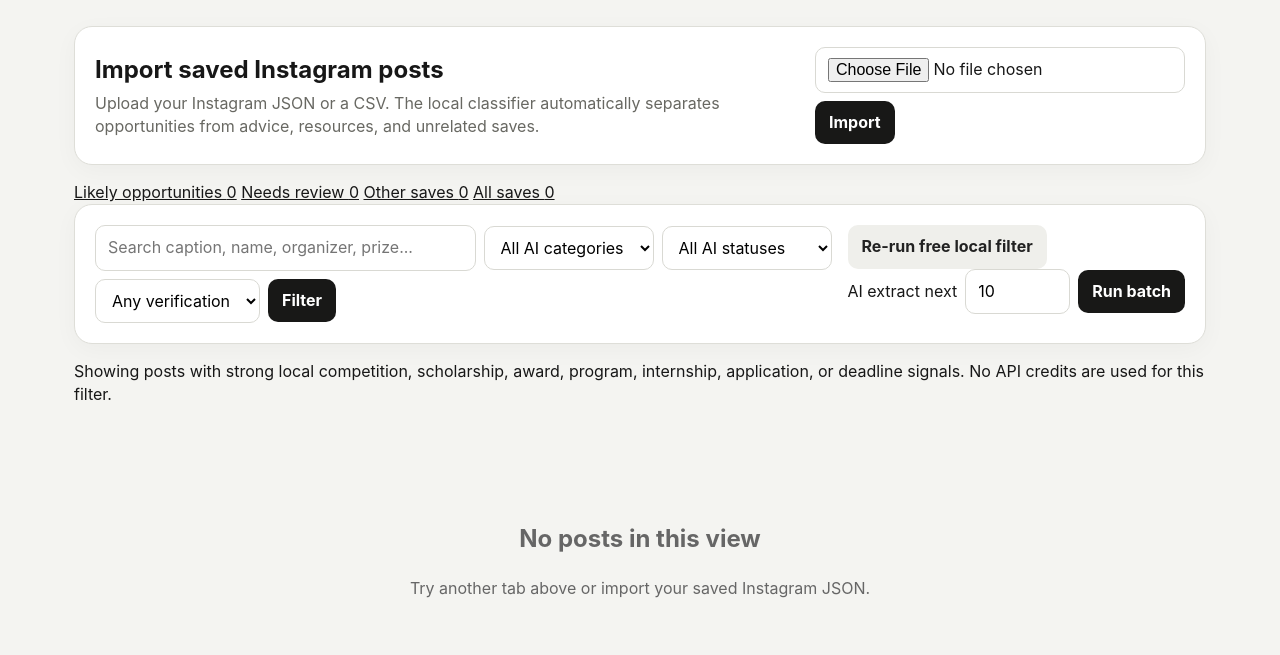
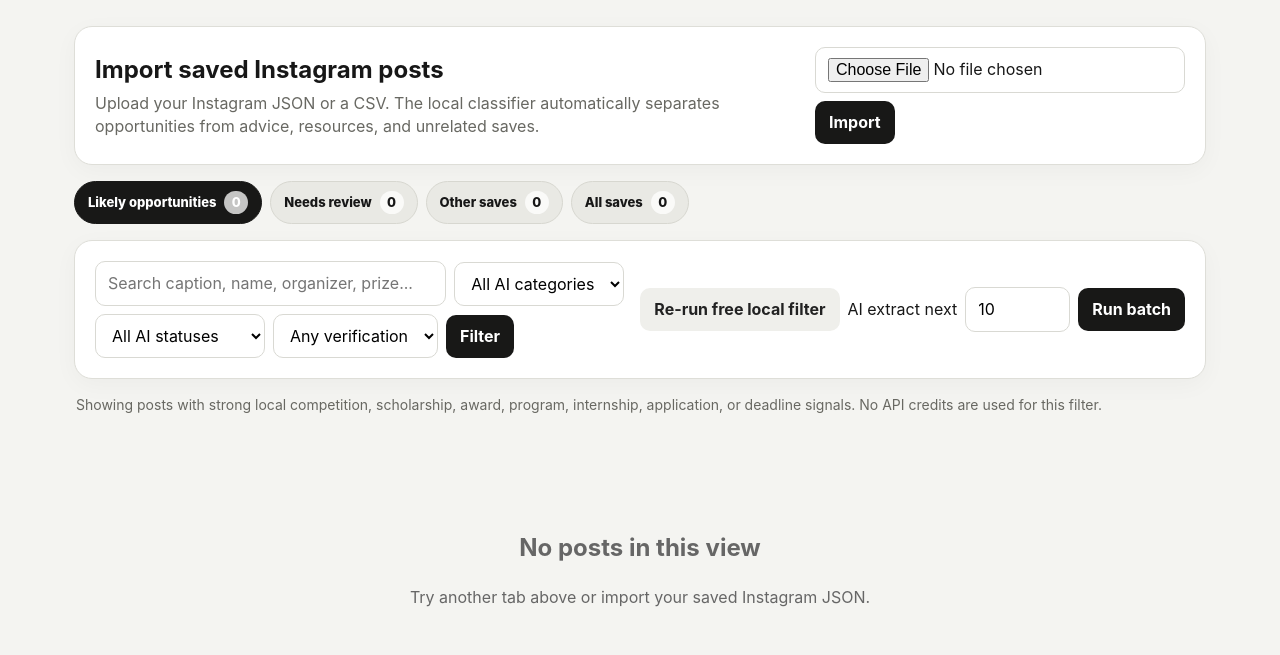
Before and after one commit to wxresearch/competition-tracker, a FastAPI app: page / in a window 1280 px wide. Shown: the part 230-885 px from the top of the page. Before the commit the page ends 828 px from the top, so only its background shows below. Run offline with FastAPI, Linux system fonts and the light colour scheme; data that the repository does not hold is empty.

Commit message:
Style local classification views

```diff
--- a/static/style.css
+++ b/static/style.css
@@ -69,3 +69,19 @@ code { background: #f0f0ec; padding: 2px 5px; border-radius: 5px; }
   .stats { grid-template-columns: repeat(2, 1fr); }
   .facts { grid-template-columns: 1fr; }
 }
+
+.view-tabs { display: flex; gap: 8px; flex-wrap: wrap; margin: 14px 0 16px; }
+.view-tabs a { text-decoration: none; background: #e9e9e4; border: 1px solid #d7d7d0; border-radius: 999px; padding: 9px 13px; font-weight: 800; font-size: 13px; }
+.view-tabs a span { display: inline-block; min-width: 24px; text-align: center; margin-left: 5px; padding: 2px 6px; border-radius: 999px; background: rgba(255,255,255,.75); }
+.view-tabs a.active { background: #181817; color: #fff; border-color: #181817; }
+.batch-tools { display: flex; gap: 8px; align-items: center; flex-wrap: wrap; justify-content: flex-end; }
+.view-note { color: #686862; margin: 10px 2px 16px; font-size: 14px; }
+.local-reason { margin: 12px 0 0; padding: 10px 12px; background: #f6f6f3; border-radius: 10px; color: #62625d; font-size: 13px; }
+.likely { background: #e8f7ec; color: #1c662e; }
+.kind-scholarship { background: #f1ecff; color: #5c3c99; }
+.kind-competition { background: #e9f0ff; color: #315b9b; }
+.kind-award { background: #fff4d8; color: #82600c; }
+.kind-internship, .kind-summer_program, .kind-research_program, .kind-opportunity { background: #e7f5f2; color: #176357; }
+.kind-needs_review { background: #fff5dd; color: #7a5a13; }
+.kind-resource, .kind-college_advice, .kind-other { background: #efefeb; color: #666; }
+.non-opportunity { opacity: .94; }
```
